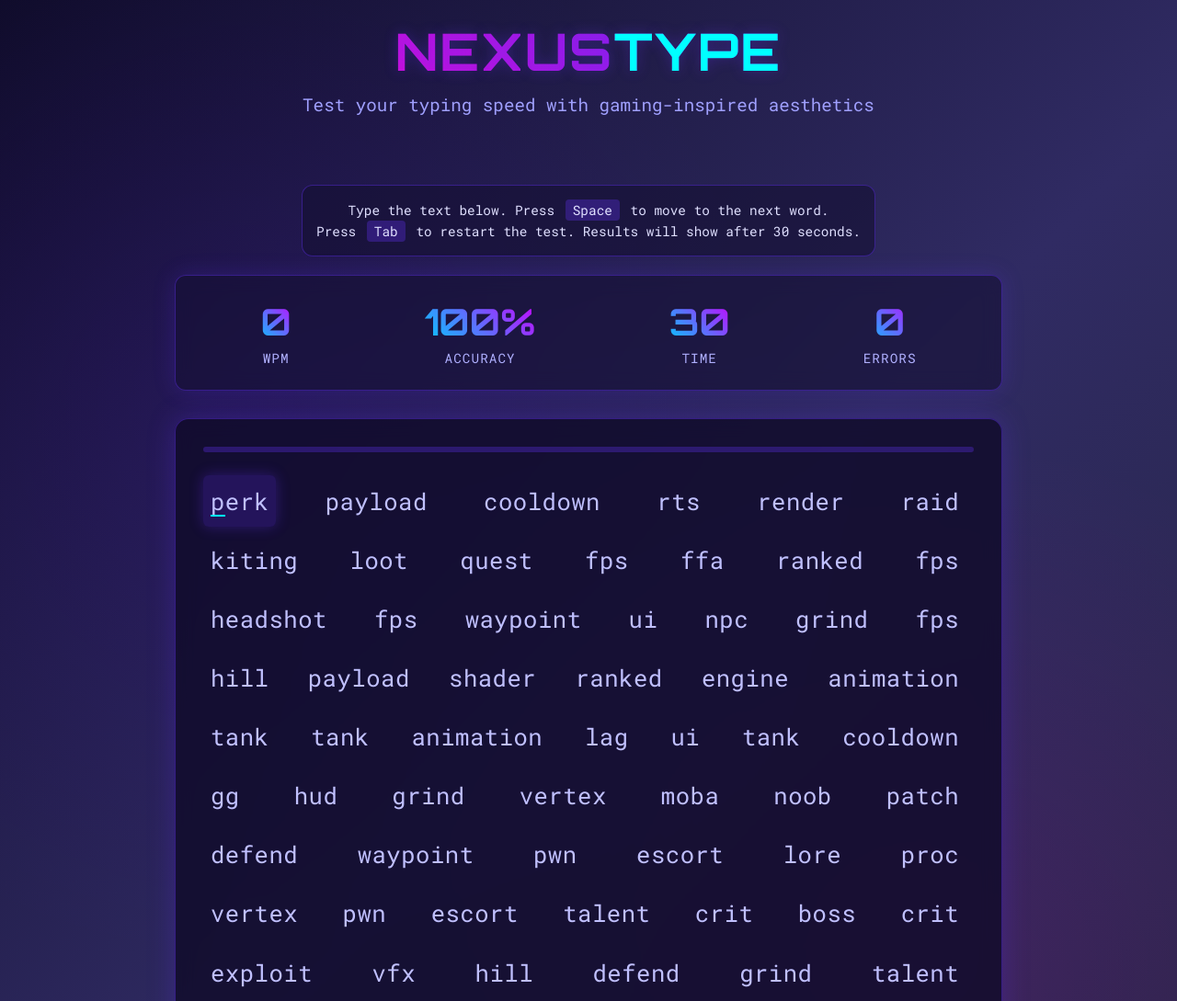
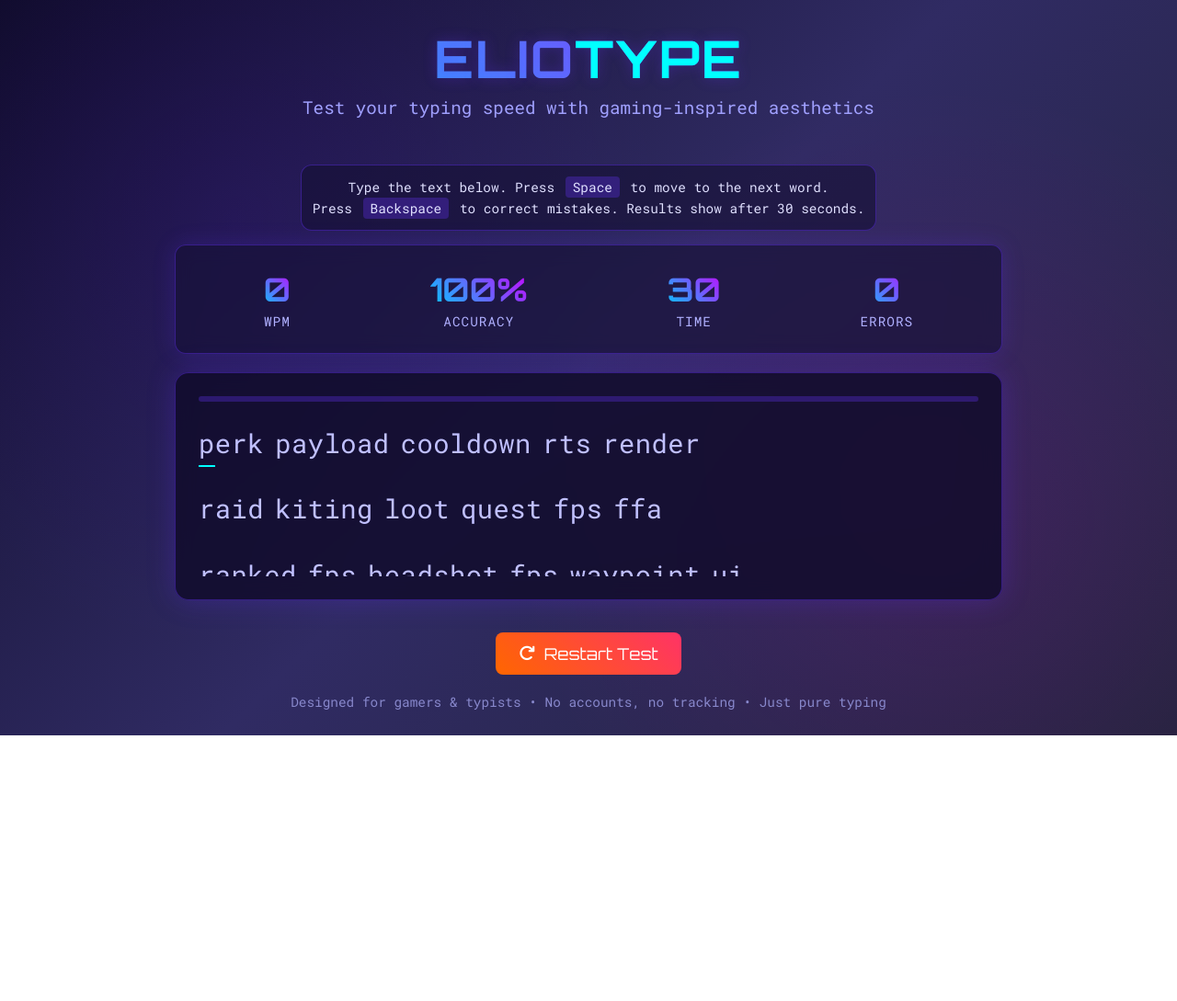
Before and after one commit to elijahhartono01/Type, a plain HTML site: page index.html in a window 1280 px wide. Shown: the top 1089 px of the page at 92% size. After the commit the page ends 800 px from the top, so only its background shows below. Drawn offline with Linux system fonts and the light colour scheme.

Commit message:
Update index.html

```diff
--- a/index.html
+++ b/index.html
@@ -3,7 +3,7 @@
 <head>
     <meta charset="UTF-8">
     <meta name="viewport" content="width=device-width, initial-scale=1.0">
-    <title>NexusType | Gaming Typing Test</title>
+    <title>ElioType | Gaming Typing Test</title>
     <link rel="preconnect" href="https://fonts.googleapis.com">
     <link rel="preconnect" href="https://fonts.gstatic.com" crossorigin>
     <link href="https://fonts.googleapis.com/css2?family=Orbitron:wght@400;500;600;700&family=Roboto+Mono:wght@300;400;500;700&display=swap" rel="stylesheet">
@@ -25,7 +25,7 @@
             align-items: center;
             justify-content: center;
             padding: 20px;
-            overflow-x: hidden;
+            overflow: hidden;
             position: relative;
         }
 
@@ -44,16 +44,17 @@
 
         .header {
             text-align: center;
-            margin-bottom: 30px;
+            margin-bottom: 20px;
             width: 100%;
             max-width: 900px;
+            z-index: 10;
         }
 
         h1 {
             font-family: 'Orbitron', sans-serif;
             font-size: 3.5rem;
-            margin-bottom: 10px;
-            background: linear-gradient(45deg, #ff00cc, #3333ff);
+            margin-bottom: 5px;
+            background: linear-gradient(45deg, #00ccff, #cc00ff);
             -webkit-background-clip: text;
             background-clip: text;
             color: transparent;
@@ -64,7 +65,7 @@
         .subtitle {
             font-size: 1.2rem;
             color: #a0a0ff;
-            margin-bottom: 25px;
+            margin-bottom: 15px;
         }
 
         .stats-container {
@@ -76,25 +77,25 @@
             border: 1px solid rgba(102, 51, 255, 0.4);
             border-radius: 12px;
             padding: 15px 20px;
-            margin-bottom: 30px;
+            margin-bottom: 20px;
             backdrop-filter: blur(10px);
             box-shadow: 0 0 25px rgba(102, 51, 255, 0.2);
         }
 
         .stat-box {
             text-align: center;
-            padding: 10px 20px;
+            padding: 10px 15px;
         }
 
         .stat-value {
             font-family: 'Orbitron', sans-serif;
-            font-size: 2.5rem;
+            font-size: 2.2rem;
             font-weight: 700;
             background: linear-gradient(45deg, #00ccff, #cc00ff);
             -webkit-background-clip: text;
             background-clip: text;
             color: transparent;
-            margin-bottom: 5px;
+            margin-bottom: 3px;
         }
 
         .stat-label {
@@ -110,17 +111,18 @@
             background: rgba(15, 10, 40, 0.8);
             border: 1px solid rgba(102, 51, 255, 0.4);
             border-radius: 15px;
-            padding: 30px;
-            margin-bottom: 30px;
+            padding: 25px;
+            margin-bottom: 20px;
             backdrop-filter: blur(10px);
             box-shadow: 0 0 30px rgba(102, 51, 255, 0.25);
+            min-height: 180px;
         }
 
         .timer-bar {
             height: 6px;
             background: rgba(102, 51, 255, 0.3);
             border-radius: 3px;
-            margin-bottom: 25px;
+            margin-bottom: 20px;
             overflow: hidden;
         }
 
@@ -132,43 +134,33 @@
         }
 
         .text-display {
-            font-size: 1.6rem;
+            font-size: 1.8rem;
             line-height: 1.8;
-            margin-bottom: 25px;
-            min-height: 180px;
             color: #c0c0ff;
-            text-align: justify;
             letter-spacing: 0.5px;
             user-select: none;
             cursor: default;
+            position: relative;
+            height: 170px;
+            overflow: hidden;
+        }
+
+        .line {
+            display: flex;
+            flex-wrap: wrap;
+            margin-bottom: 15px;
+            transition: transform 0.3s ease;
         }
 
         .word {
             display: inline-block;
-            margin: 0 8px 8px 0;
-            padding: 5px 8px;
-            border-radius: 6px;
-            transition: all 0.2s;
+            margin-right: 12px;
+            margin-bottom: 5px;
         }
 
-        .word.active {
-            background: rgba(102, 51, 255, 0.2);
-            box-shadow: 0 0 15px rgba(102, 51, 255, 0.3);
-        }
-
-        .word.active .char.current {
+        .char {
+            display: inline-block;
             position: relative;
-        }
-
-        .word.active .char.current::after {
-            content: '';
-            position: absolute;
-            bottom: 0;
-            left: 0;
-            width: 100%;
-            height: 2px;
-            background: #00ffff;
-            animation: blink 1s infinite;
         }
 
         .char.correct {
@@ -185,12 +177,27 @@
             text-decoration: line-through;
         }
 
+        .char.current {
+            position: relative;
+        }
+
+        .char.current::after {
+            content: '';
+            position: absolute;
+            bottom: 0;
+            left: 0;
+            width: 100%;
+            height: 2px;
+            background: #00ffff;
+            animation: blink 1s infinite;
+        }
+
         .controls {
             display: flex;
-            justify-content: space-between;
+            justify-content: center;
             width: 100%;
             max-width: 900px;
-            margin-top: 20px;
+            margin-top: 15px;
         }
 
         .btn {
@@ -219,28 +226,6 @@
 
         .btn.reset {
             background: linear-gradient(45deg, #ff6600, #ff3366);
-        }
-
-        .time-options {
-            display: flex;
-            gap: 10px;
-            margin-top: 15px;
-            justify-content: center;
-        }
-
-        .time-option {
-            background: rgba(20, 15, 50, 0.6);
-            border: 1px solid rgba(102, 51, 255, 0.4);
-            color: #b0b0ff;
-            padding: 8px 15px;
-            border-radius: 6px;
-            cursor: pointer;
-            transition: all 0.3s;
-        }
-
-        .time-option.active, .time-option:hover {
-            background: linear-gradient(45deg, #ff00cc, #3333ff);
-            color: white;
         }
 
         .result-modal {
@@ -334,30 +319,12 @@
             animation: pulse 2s infinite;
         }
 
-        @keyframes pulse {
-            0% { box-shadow: 0 0 0 0 rgba(102, 51, 255, 0.7); }
-            70% { box-shadow: 0 0 0 15px rgba(102, 51, 255, 0); }
-            100% { box-shadow: 0 0 0 0 rgba(102, 51, 255, 0); }
-        }
-
-        @keyframes blink {
-            0%, 100% { opacity: 1; }
-            50% { opacity: 0; }
-        }
-
-        .footer {
-            margin-top: 30px;
-            text-align: center;
-            color: #8888cc;
-            font-size: 0.9rem;
-        }
-
         .instructions {
             background: rgba(20, 15, 50, 0.6);
             border: 1px solid rgba(102, 51, 255, 0.4);
             border-radius: 12px;
-            padding: 15px;
-            margin: 20px auto;
+            padding: 12px;
+            margin: 15px auto;
             max-width: 900px;
             text-align: center;
             font-size: 0.9rem;
@@ -371,17 +338,35 @@
             margin: 0 3px;
             font-family: 'Roboto Mono', monospace;
         }
+
+        @keyframes pulse {
+            0% { box-shadow: 0 0 0 0 rgba(102, 51, 255, 0.7); }
+            70% { box-shadow: 0 0 0 15px rgba(102, 51, 255, 0); }
+            100% { box-shadow: 0 0 0 0 rgba(102, 51, 255, 0); }
+        }
+
+        @keyframes blink {
+            0%, 100% { opacity: 1; }
+            50% { opacity: 0; }
+        }
+
+        .footer {
+            margin-top: 20px;
+            text-align: center;
+            color: #8888cc;
+            font-size: 0.9rem;
+        }
     </style>
 </head>
 <body>
     <div class="header">
-        <h1>NEXUS<span style="color: #00ffff">TYPE</span></h1>
+        <h1>ELIO<span style="color: #00ffff">TYPE</span></h1>
         <div class="subtitle">Test your typing speed with gaming-inspired aesthetics</div>
     </div>
 
     <div class="instructions">
         <p>Type the text below. Press <span class="key">Space</span> to move to the next word.</p>
-        <p>Press <span class="key">Tab</span> to restart the test. Results will show after 30 seconds.</p>
+        <p>Press <span class="key">Backspace</span> to correct mistakes. Results show after 30 seconds.</p>
     </div>
 
     <div class="stats-container">
@@ -445,7 +430,6 @@
 
     <div class="footer">
         <p>Designed for gamers & typists • No accounts, no tracking • Just pure typing</p>
-        <p>Inspired by MonkeyType • Made with <i class="fas fa-heart" style="color:#ff3366"></i> for keyboard warriors</p>
     </div>
 
     <script>
@@ -467,6 +451,8 @@
 
             // Game state
             let words = [];
+            let lines = [];
+            let currentLine = 0;
             let wordIndex = 0;
             let charIndex = 0;
             let startTime, endTime;
@@ -497,11 +483,23 @@
             function initTest() {
                 // Generate random words
                 words = [];
-                for (let i = 0; i < 80; i++) {
+                for (let i = 0; i < 100; i++) {
                     words.push(wordBank[Math.floor(Math.random() * wordBank.length)]);
                 }
 
+                // Split words into lines (each line has about 5-7 words)
+                lines = [];
+                let line = [];
+                for (let i = 0; i < words.length; i++) {
+                    line.push(words[i]);
+                    if (line.length >= 5 + Math.floor(Math.random() * 3) || i === words.length - 1) {
+                        lines.push(line);
+                        line = [];
+                    }
+                }
+
                 // Reset game state
+                currentLine = 0;
                 wordIndex = 0;
                 charIndex = 0;
                 errors = 0;
@@ -521,7 +519,7 @@
                 errorsDisplay.textContent = '0';
 
                 // Render words
-                renderWords();
+                renderLines();
 
                 // Hide results
                 resultModal.classList.remove('active');
@@ -530,33 +528,53 @@
                 textDisplay.focus();
             }
 
-            // Render words to the display
-            function renderWords() {
+            // Render lines to the display (only 3 lines at a time)
+            function renderLines() {
                 textDisplay.innerHTML = '';
 
-                words.forEach((word, idx) => {
+                // Always show current line and next two lines
+                for (let i = currentLine; i < Math.min(currentLine + 3, lines.length); i++) {
+                    const lineDiv = document.createElement('div');
+                    lineDiv.classList.add('line');
+
+                    if (i === currentLine) {
+                        lineDiv.classList.add('current-line');
+                    }
+
+                    lines[i].forEach((word, idx) => {
                         const wordSpan = document.createElement('span');
                         wordSpan.classList.add('word');
 
-                    if (idx === wordIndex) {
+                        if (i === currentLine && idx === wordIndex) {
                             wordSpan.classList.add('active');
                         }
 
-                    for (let i = 0; i < word.length; i++) {
+                        for (let j = 0; j < word.length; j++) {
                             const charSpan = document.createElement('span');
                             charSpan.classList.add('char');
-                        charSpan.textContent = word[i];
+                            charSpan.textContent = word[j];
+
+                            // Check if this character has been typed
+                            if (i === currentLine && idx === wordIndex && j < charIndex) {
+                                charSpan.classList.add('correct');
+                            }
+
                             wordSpan.appendChild(charSpan);
                         }
 
-                    textDisplay.appendChild(wordSpan);
-                    textDisplay.appendChild(document.createTextNode(' '));
+                        lineDiv.appendChild(wordSpan);
                     });
 
+                    textDisplay.appendChild(lineDiv);
+                }
+
                 // Set current character
-                const firstChar = textDisplay.querySelector('.word.active .char');
-                if (firstChar) {
-                    firstChar.classList.add('current');
+                const currentWord = textDisplay.querySelector('.line:first-child .word.active');
+                if (currentWord) {
+                    const chars = currentWord.querySelectorAll('.char');
+                    if (chars[charIndex]) {
+                        chars[charIndex].classList.add('current');
+                    }
                 }
             }
 
@@ -625,6 +643,12 @@
                     return;
                 }
 
+                if (e.key === 'Backspace') {
+                    e.preventDefault();
+                    handleBackspace();
+                    return;
+                }
+
                 if (e.key.length === 1 && !e.ctrlKey && !e.metaKey) {
                     e.preventDefault();
                     handleCharacter(e.key);
@@ -633,9 +657,12 @@
 
             // Handle space key
             function handleSpace() {
-                const currentWord = words[wordIndex];
-                const wordElement = textDisplay.querySelectorAll('.word')[wordIndex];
-                const charElements = wordElement.querySelectorAll('.char');
+                const currentWord = lines[currentLine][wordIndex];
+                const currentWordElement = textDisplay.querySelector('.line:first-child .word.active');
+
+                if (!currentWordElement) return;
+
+                const charElements = currentWordElement.querySelectorAll('.char');
 
                 // Mark any untyped characters as missing
                 if (charIndex < currentWord.length) {
@@ -650,41 +677,68 @@
                 wordIndex++;
                 charIndex = 0;
 
-                // Update active word
-                document.querySelectorAll('.word').forEach((word, idx) => {
-                    word.classList.toggle('active', idx === wordIndex);
-                });
+                // If we've completed all words in the line, move to next line
+                if (wordIndex >= lines[currentLine].length) {
+                    currentLine++;
+                    wordIndex = 0;
 
-                // Scroll if needed
-                if (wordIndex > 5) {
-                    const activeWord = textDisplay.querySelector('.word.active');
-                    if (activeWord) {
-                        activeWord.scrollIntoView({ behavior: 'smooth', block: 'center' });
+                    // If we're out of lines, end the test
+                    if (currentLine >= lines.length) {
+                        endTest();
+                        return;
                     }
                 }
 
-                // Set current character for new word
-                const newWordElement = textDisplay.querySelectorAll('.word')[wordIndex];
-                if (newWordElement) {
-                    const firstChar = newWordElement.querySelector('.char');
-                    if (firstChar) {
-                        firstChar.classList.add('current');
+                // Re-render lines
+                renderLines();
+            }
+
+            // Handle backspace
+            function handleBackspace() {
+                if (charIndex > 0) {
+                    // Move back one character
+                    charIndex--;
+
+                    // Remove incorrect/missing status from the character
+                    const currentWordElement = textDisplay.querySelector('.line:first-child .word.active');
+                    if (currentWordElement) {
+                        const charElements = currentWordElement.querySelectorAll('.char');
+                        if (charElements[charIndex]) {
+                            charElements[charIndex].classList.remove('incorrect', 'missing');
+
+                            // If this character was incorrect, decrease error count
+                            if (charElements[charIndex].classList.contains('incorrect')) {
+                                errors--;
+                            }
+
+                            // Decrease total character count
+                            totalChars--;
                         }
                     }
 
-                // Check if test is over
-                if (wordIndex >= words.length) {
-                    endTest();
+                    // Re-render to update the cursor
+                    renderLines();
+                } else if (wordIndex > 0) {
+                    // Move to previous word in the same line
+                    wordIndex--;
+                    const prevWord = lines[currentLine][wordIndex];
+                    charIndex = prevWord.length; // Start at the end of the previous word
+
+                    // Re-render lines
+                    renderLines();
                 }
             }
 
             // Handle character input
             function handleCharacter(key) {
-                if (wordIndex >= words.length) return;
+                if (currentLine >= lines.length) return;
 
-                const currentWord = words[wordIndex];
-                const wordElement = textDisplay.querySelectorAll('.word')[wordIndex];
-                const charElements = wordElement.querySelectorAll('.char');
+                const currentWord = lines[currentLine][wordIndex];
+                const currentWordElement = textDisplay.querySelector('.line:first-child .word.active');
+
+                if (!currentWordElement) return;
+
+                const charElements = currentWordElement.querySelectorAll('.char');
 
                 // Check if we're at the end of the word
                 if (charIndex >= currentWord.length) {
@@ -692,7 +746,9 @@
                 }
 
                 // Remove current class from current character
+                if (charElements[charIndex]) {
                     charElements[charIndex].classList.remove('current');
+                }
 
                 // Check if character is correct
                 if (key === currentWord[charIndex]) {
```
Lines whose indentation alone changed are shown as unchanged.
